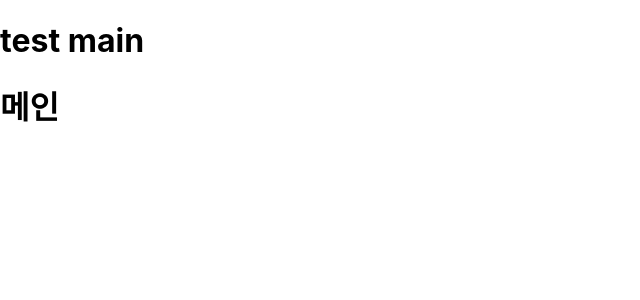
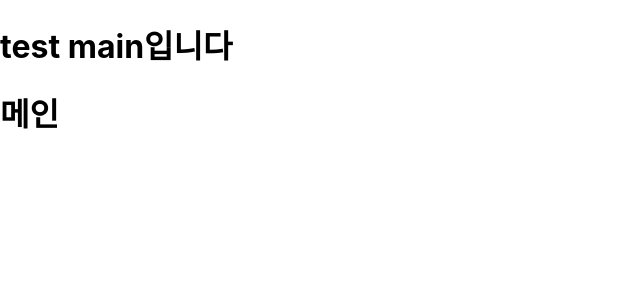
Before and after one commit to helloa1109/goodseul, a React (Create React App) app: page / in a window 1280 px wide. Shown: the top 300 px of the page, without its empty margins (0-640 px from the left). Built offline with nearby package versions, Linux system fonts and the light colour scheme.

Commit message:
프로젝트세팅

```diff
--- a/src/Header/Header.tsx
+++ b/src/Header/Header.tsx
@@ -3,7 +3,7 @@ import React from 'react'
 const Header = () => {
   return (
     <div>
-      <h1>test main</h1>
+      <h1>test main입니다</h1>
     </div>
   )
 }
```
